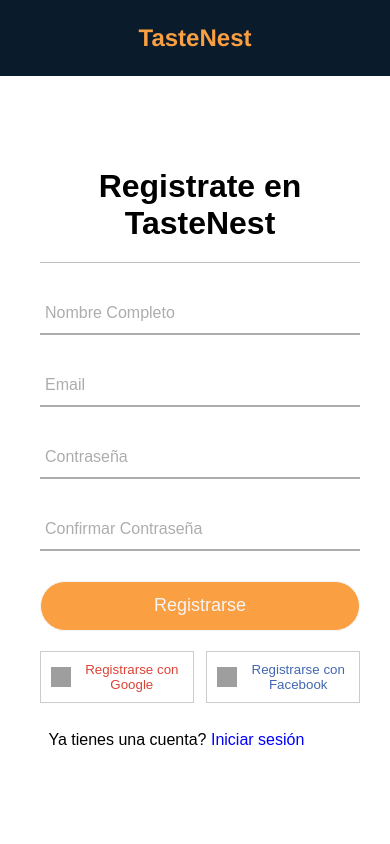
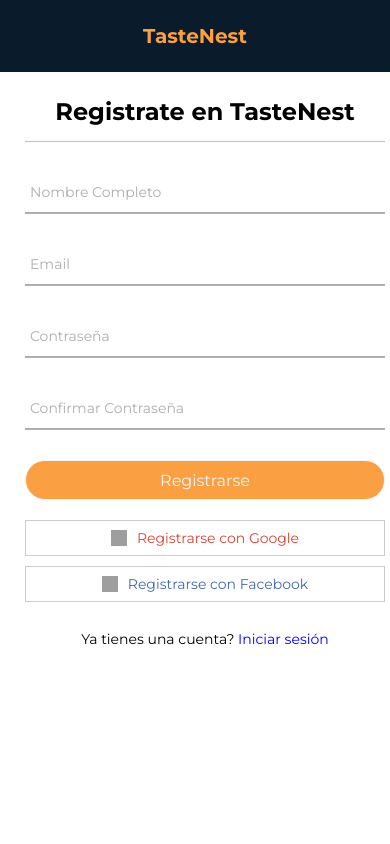
Before and after one commit to Adairowo/TasteNest.github.io, a PHP site: page /register.html in a window 390 px wide. Run offline with PHP 8.4, Linux system fonts and the light colour scheme; grey boxes are pictures that could not be loaded.

Commit message:
Update stylesregister.css

```diff
--- a/stylesregister.css
+++ b/stylesregister.css
@@ -1,7 +1,10 @@
+@import url('https://fonts.googleapis.com/css2?family=Montserrat:ital,wght@0,100..900;1,100..900&display=swap');
+
 * {
     margin: 0;
     padding: 0;
     box-sizing: border-box;
+    font-family: "Montserrat", sans-serif;
 }
 
 body {
@@ -20,7 +23,7 @@
 .navbar .TasteNest {
     color: rgb(250, 159, 66);
     text-align: center;
-    font-family: 'Franklin Gothic Medium', 'Arial Narrow', Arial, sans-serif;
+
     font-size: 24px;
 }
 
@@ -175,3 +178,79 @@
 .iniciar-sesion a:hover {
     text-decoration: underline;
 }
+
+/* MEDIA QUERY PARA */
+@media screen and (max-width: 900px) {
+    .container {
+        flex-direction: column;
+        height: auto;
+    }
+
+    .image-container {
+        height: none;
+        flex: none;
+    }
+
+    .formulario {
+        flex: none;
+        width: 100%;
+        max-width: 600px;
+        margin: 20px auto;
+        padding: 20px;
+    }
+
+    .social-login {
+        flex-direction: column;
+        gap: 10px;
+    }
+
+    .social-login button {
+        width: 100%;
+        justify-content: center;
+    }
+}
+
+/* AQUI ESTA EL MEDIA QUERY PARA QUE SE VEA CHIDO EN EL CEL */
+@media screen and (max-width: 600px) {
+    .navbar .TasteNest {
+        font-size: 20px;
+    }
+
+    .formulario {
+        padding: 15px;
+        margin: 10px;
+    }
+
+    .formulario h1 {
+        font-size: 24px;
+        padding-bottom: 15px;
+    }
+
+    .username input {
+        font-size: 14px;
+    }
+
+    .username label {
+        font-size: 14px;
+    }
+
+    input[type="submit"] {
+        height: 40px;
+        font-size: 16px;
+    }
+
+    .social-login button {
+        padding: 8px;
+        font-size: 14px;
+    }
+
+    .social-login button img {
+        width: 16px;
+        height: 16px;
+    }
+
+    .iniciar-sesion {
+        font-size: 14px;
+        text-align: center;
+    }
+}
```
